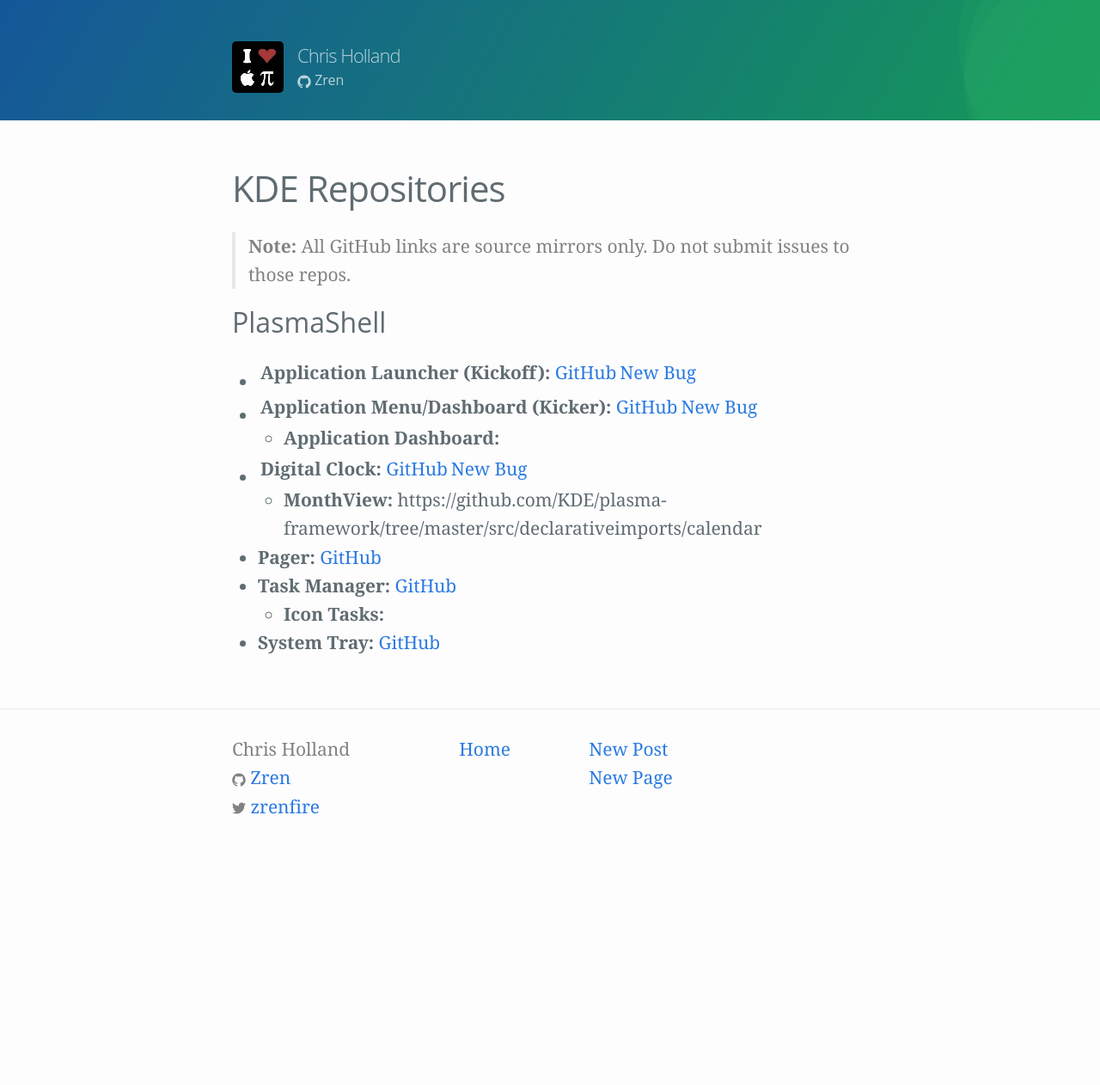
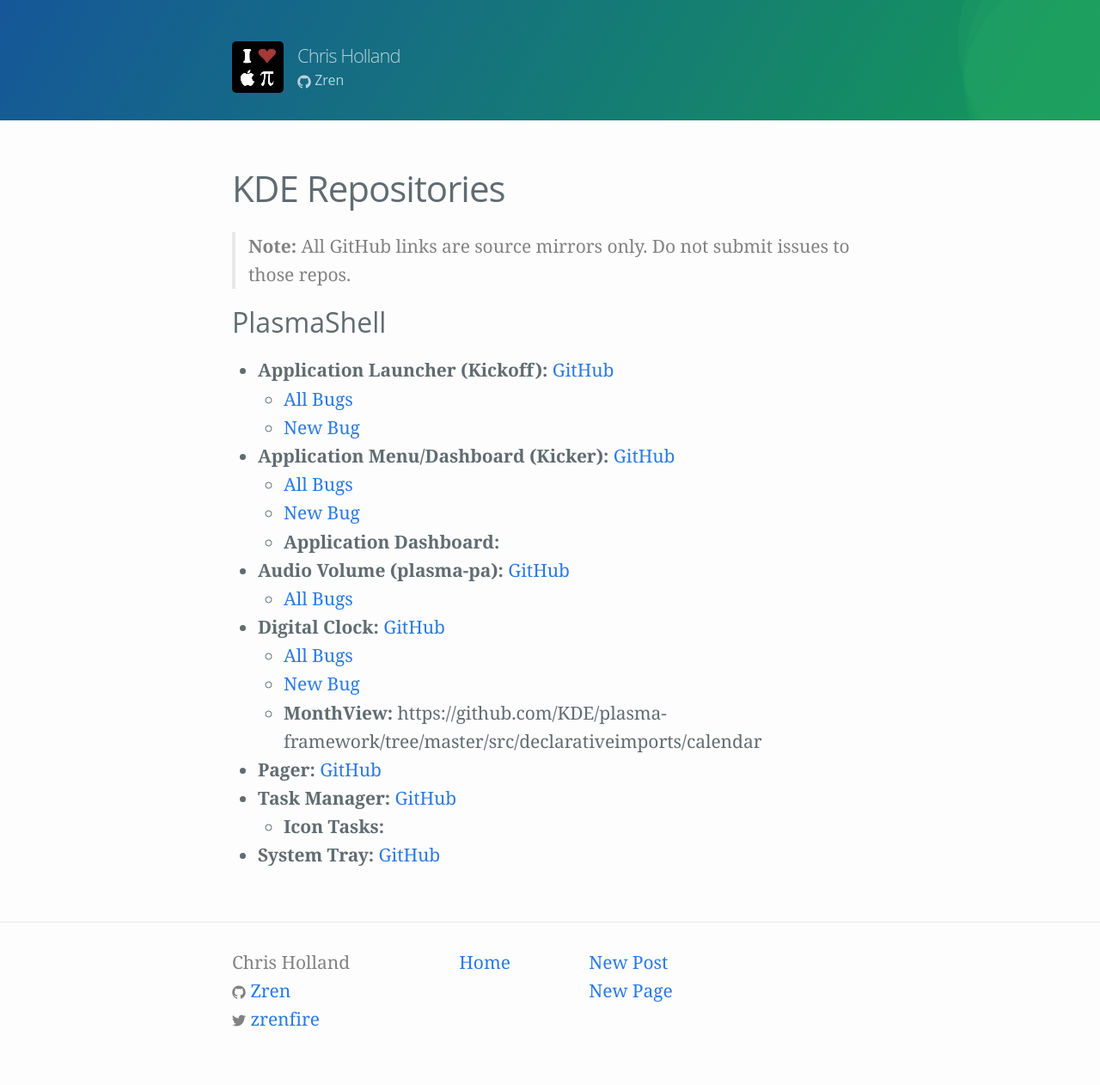
Before and after one commit to Zren/zren.github.io, a Jekyll site: the page built from kderepos.md, in a window 1280 px wide. Shown: the whole page at 86% size. Built offline with Jekyll 4.4.1, drawn with Linux system fonts in a browser that asks for light colours; before the commit the page ends 1015 px from its top, so only the background shows below that.

Commit message:
Add links to list all bugs (including the closed ones).

```diff
--- a/kderepos.md
+++ b/kderepos.md
@@ -8,10 +8,18 @@
 
 ## PlasmaShell
 
-* **Application Launcher (Kickoff):** [GitHub](https://github.com/KDE/plasma-desktop/blob/master/applets/kickoff/) | [New Bug](https://bugs.kde.org/enter_bug.cgi?product=plasmashell&component=Application%20Launcher%20(Kickoff))
-* **Application Menu/Dashboard (Kicker):** [GitHub](https://github.com/KDE/plasma-desktop/blob/master/applets/kicker/) | [New Bug](https://bugs.kde.org/enter_bug.cgi?product=plasmashell&component=Application%20Menu%20(Kicker))
+* **Application Launcher (Kickoff):** [GitHub](https://github.com/KDE/plasma-desktop/blob/master/applets/kickoff/)
+    * [All Bugs](https://bugs.kde.org/buglist.cgi?bug_status=UNCONFIRMED&bug_status=CONFIRMED&bug_status=ASSIGNED&bug_status=REOPENED&bug_status=RESOLVED&bug_status=NEEDSINFO&bug_status=VERIFIED&bug_status=CLOSED&component=Application%20Launcher%20%28Kickoff%29&list_id=1406061&product=plasmashell&query_format=advanced)
+    * [New Bug](https://bugs.kde.org/enter_bug.cgi?product=plasmashell&component=Application%20Launcher%20(Kickoff))
+* **Application Menu/Dashboard (Kicker):** [GitHub](https://github.com/KDE/plasma-desktop/blob/master/applets/kicker/)
+    * [All Bugs](https://bugs.kde.org/buglist.cgi?bug_status=UNCONFIRMED&bug_status=CONFIRMED&bug_status=ASSIGNED&bug_status=REOPENED&bug_status=RESOLVED&bug_status=NEEDSINFO&bug_status=VERIFIED&bug_status=CLOSED&component=Application%20Menu%20%28Kicker%29&list_id=1406061&product=plasmashell&query_format=advanced)
+    * [New Bug](https://bugs.kde.org/enter_bug.cgi?product=plasmashell&component=Application%20Menu%20(Kicker))
     * **Application Dashboard:**
-* **Digital Clock:** [GitHub](https://github.com/KDE/plasma-desktop/blob/master/applets/kicker/) | [New Bug](https://bugs.kde.org/enter_bug.cgi?product=plasmashell&component=Digital%20Clock)
+* **Audio Volume (plasma-pa):** [GitHub](https://github.com/KDE/plasma-pa)
+    * [All Bugs](https://bugs.kde.org/buglist.cgi?bug_status=UNCONFIRMED&bug_status=CONFIRMED&bug_status=ASSIGNED&bug_status=REOPENED&bug_status=RESOLVED&bug_status=NEEDSINFO&bug_status=VERIFIED&bug_status=CLOSED&list_id=1406062&product=plasma-pa&query_format=advanced)
+* **Digital Clock:** [GitHub](https://github.com/KDE/plasma-desktop/blob/master/applets/kicker/)
+    * [All Bugs](https://bugs.kde.org/buglist.cgi?bug_status=UNCONFIRMED&bug_status=CONFIRMED&bug_status=ASSIGNED&bug_status=REOPENED&bug_status=RESOLVED&bug_status=NEEDSINFO&bug_status=VERIFIED&bug_status=CLOSED&component=Digital%20Clock&list_id=1406061&product=plasmashell&query_format=advanced)
+    * [New Bug](https://bugs.kde.org/enter_bug.cgi?product=plasmashell&component=Digital%20Clock)
     * **MonthView:** https://github.com/KDE/plasma-framework/tree/master/src/declarativeimports/calendar
 * **Pager:** [GitHub](https://github.com/KDE/plasma-desktop/blob/master/applets/pager/)
 * **Task Manager:** [GitHub](https://github.com/KDE/plasma-desktop/blob/master/applets/taskmanager/)
```
